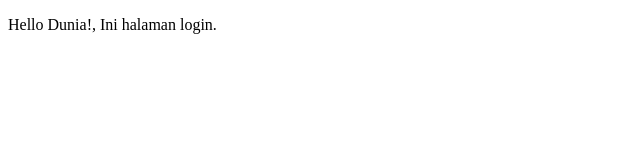
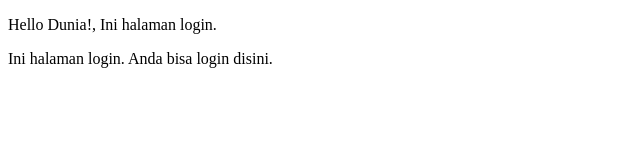
Before and after one commit to jfanniw/learn-git, a plain HTML site: page login.html in a window 1280 px wide. Shown: the whole page, without its empty margins (0-640 px from the left). Drawn offline with Linux system fonts and the light colour scheme.

Commit message:
ubah isi login.html di cabang master

```diff
--- a/login.html
+++ b/login.html
@@ -6,5 +6,6 @@
     </head>
     <body>
         <p>Hello Dunia!, Ini halaman login.</p>
+		<p>Ini halaman login. Anda bisa login disini.</p>
     </body>
 </html>
```
